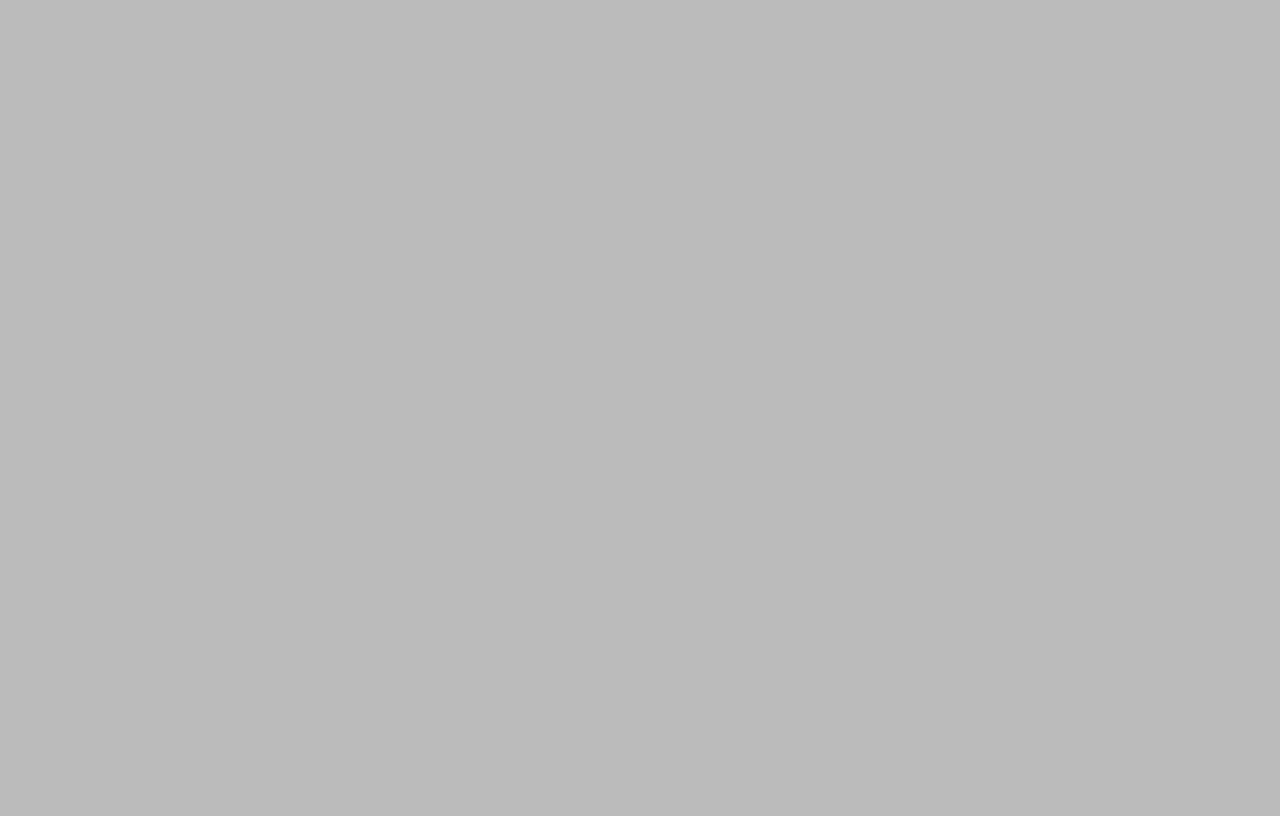
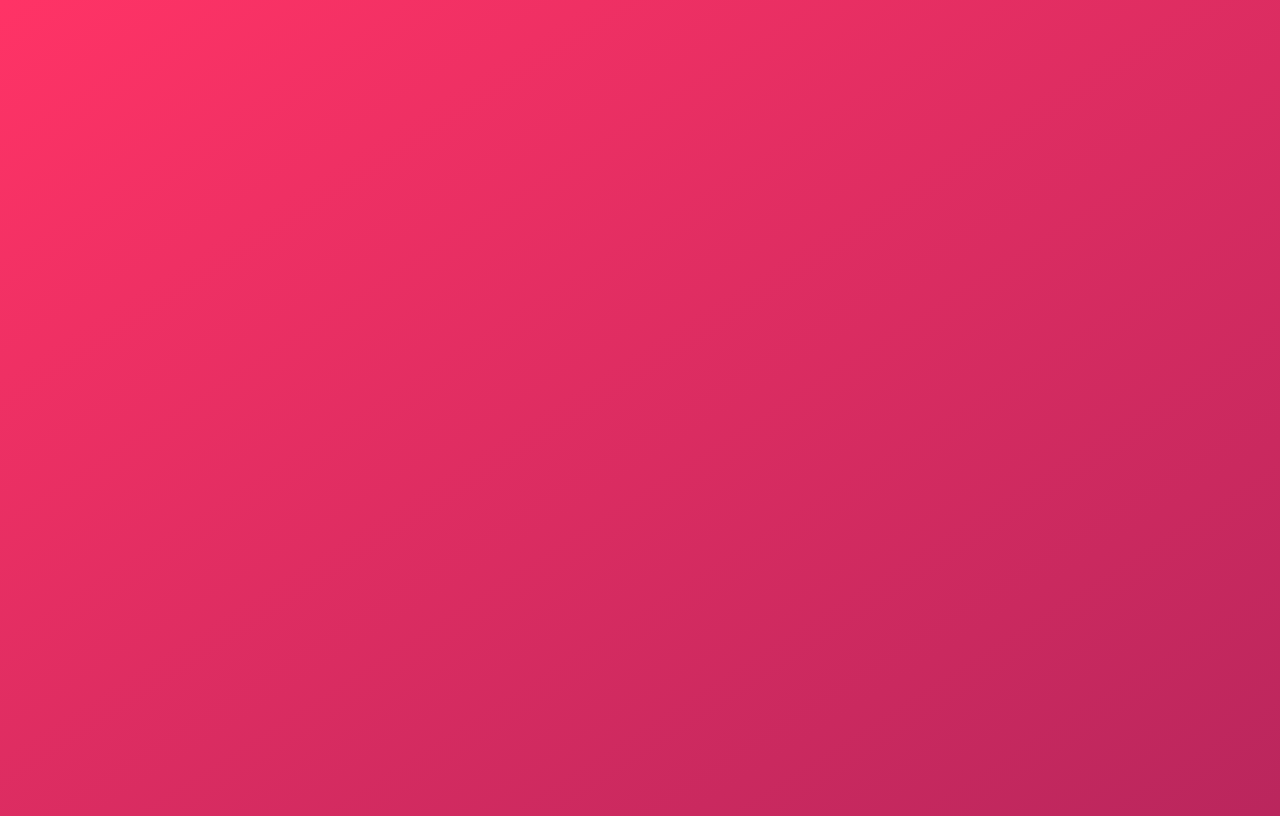
Before and after one commit to nashee/pro-ud-ant-trillo, a website: page index.html in a window 1280 px wide. Drawn offline with Linux system fonts and the light colour scheme.

Commit message:
-basic setting has been finished -*,html,root and body have been giving the right properties and values

```diff
--- a/index.html
+++ b/index.html
@@ -3,8 +3,9 @@
 <head>
     <meta charset="UTF-8">
     <meta http-equiv="X-UA-Compatible" content="IE=edge">
+    <link href="https://fonts.googleapis.com/css?family=Open+Sans:300,400,600" rel="stylesheet">
     <meta name="viewport" content="width=device-width, initial-scale=1.0">
-    <title>title</title>
+    <title>tillo &mdash; your all in on booking app</title>
     <link rel="stylesheet" href="assets/css/style.css">
 </head>
 <body>
--- a/scss/base/base.scss
+++ b/scss/base/base.scss
@@ -0,0 +1,37 @@
+:root {
+    --color-primary: #eb2f64;
+    --color-primary-light: #FF3366;
+    --color-primary-dark: #BA265D;
+
+    --color-grey-light-1: #faf9f9;
+    --color-grey-light-2: #f4f2f2;
+    --color-grey-light-3: #f0eeee;
+    --color-grey-light-4: #ccc;
+
+    --color-grey-dark-1: #333;
+    --color-grey-dark-2: #777;
+    --color-grey-dark-3: #999;
+
+    --shadow-dark: 0 2rem 6rem rgba(0,0,0,.3);
+    --shadow-light: 0 2rem 5rem rgba(0,0,0,.06);
+
+    --line: 1px solid var(--color-grey-light-2);
+}
+
+html {
+    box-sizing: border-box;
+    font-size: 62.5%; // 1rem = 10px, 10px/16px = 62.5%
+
+
+}
+body {
+    font-family: 'Open Sans', sans-serif;
+    font-weight: 400;
+    line-height: 1.6;
+    color: var(--color-grey-dark-2);
+    background-image: linear-gradient(to right bottom, var(--color-primary-light), var(--color-primary-dark));
+    background-size: cover;
+    background-repeat: no-repeat;
+
+    min-height: 100vh;
+}
```
Also changed, not shown: assets/css/style.css.
